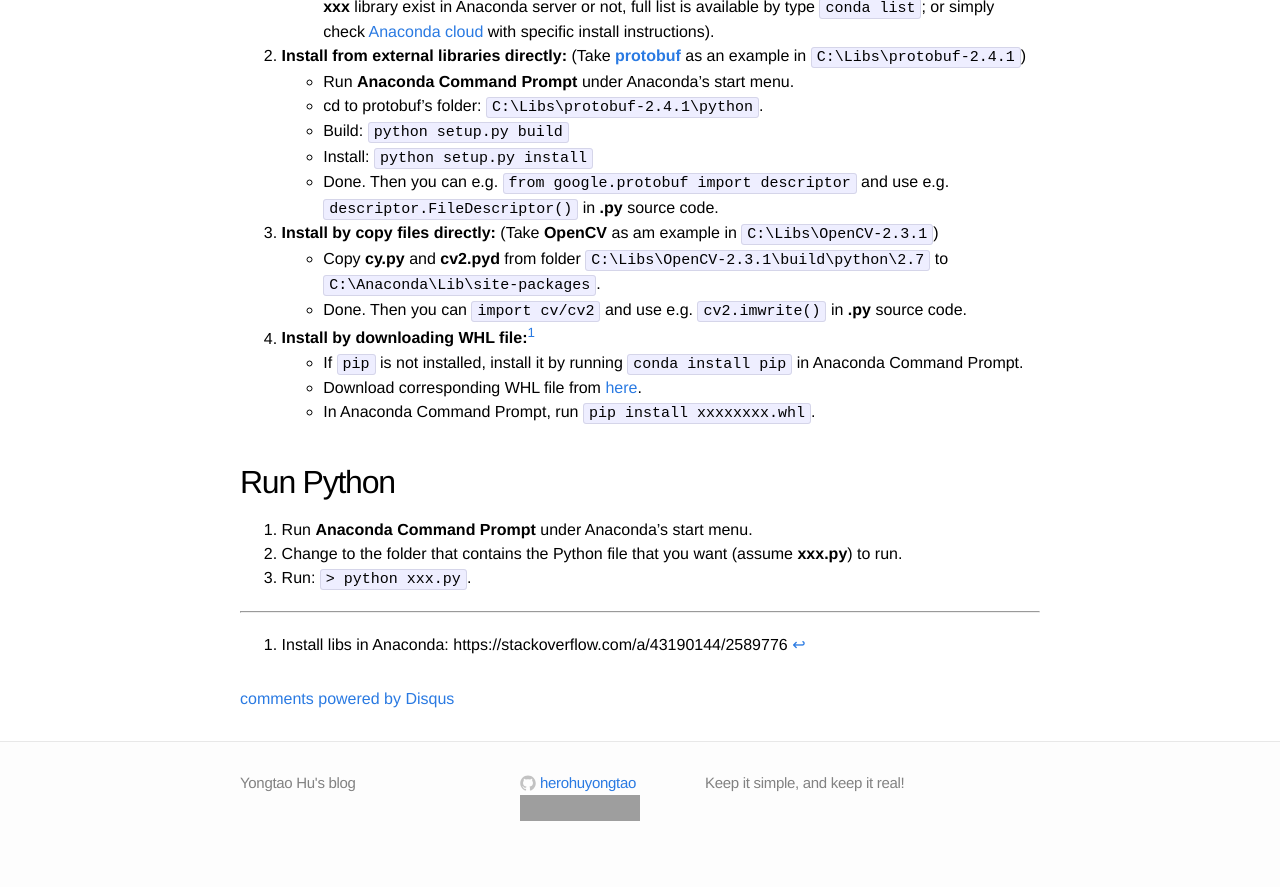
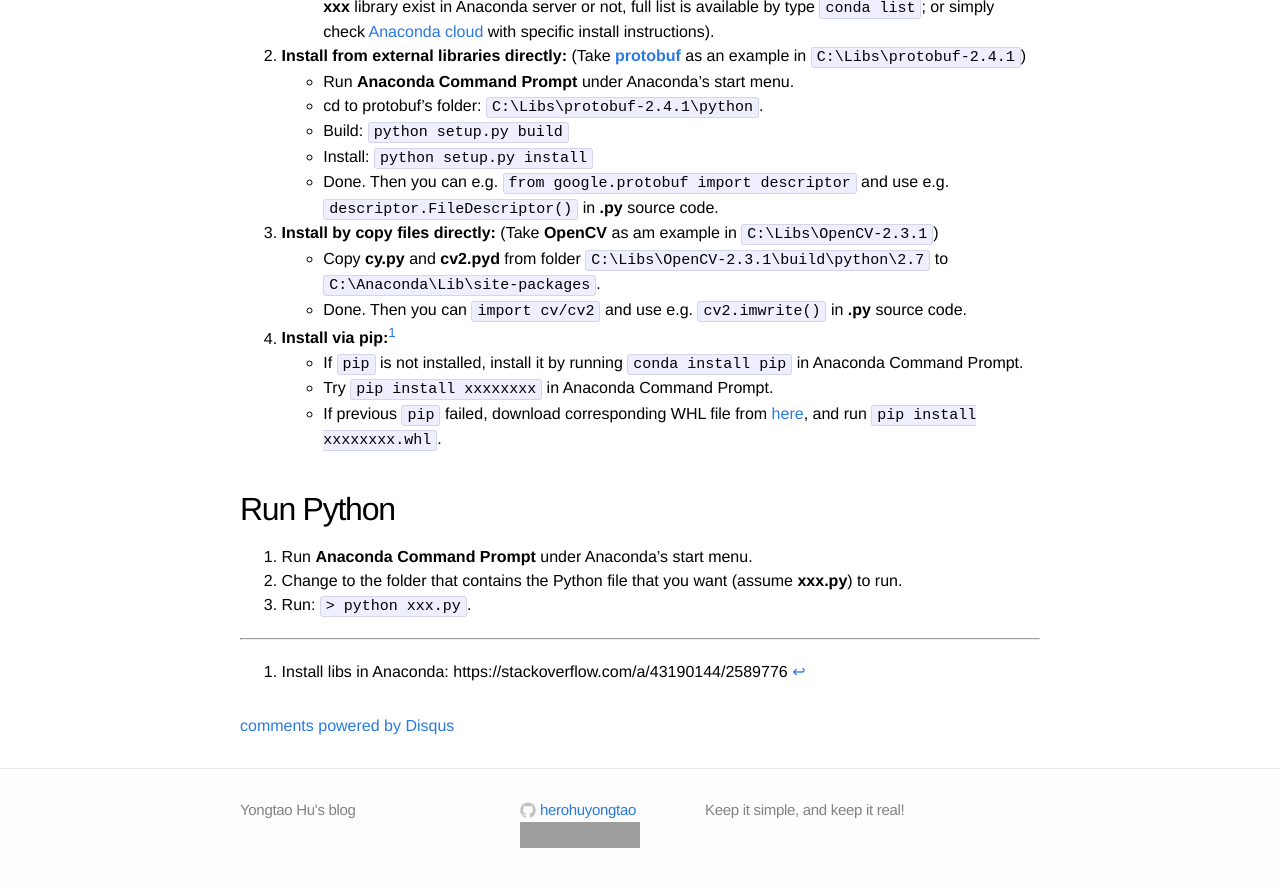
Before and after one commit to blog-ythu/blog-ythu.github.io, a Jekyll site: the page built from _posts/2013-10-05-Python-in-Windows.md, in a window 1280 px wide and 900 px high, scrolled down 734 px. Shown: the top 887 px of the window. Built offline with Jekyll 4.4.1, drawn with Linux system fonts in a browser that asks for light colours; nearby versions of some CDN libraries; Markdown is read by kramdown in place of the engine named in the settings; comment, search, counter and statistics services are not loaded; grey boxes are pictures that could not be loaded.

Commit message:
update post: Running Python in Windows and install external libraries

```diff
--- a/_posts/2013-10-05-Python-in-Windows.md
+++ b/_posts/2013-10-05-Python-in-Windows.md
@@ -30,10 +30,10 @@ Several different ways
    - Copy **cy.py** and **cv2.pyd** from folder `C:\Libs\OpenCV-2.3.1\build\python\2.7` to `C:\Anaconda\Lib\site-packages`.
    - Done. Then you can `import cv/cv2` and use e.g. `cv2.imwrite()` in **.py** source code.
 
-4. **Install by downloading WHL file:**[^1]
+4. **Install via pip:**[^1]
     - If `pip` is not installed, install it by running `conda install pip` in Anaconda Command Prompt.
-    - Download corresponding WHL file from [here](https://www.lfd.uci.edu/~gohlke/pythonlibs).
-    - In Anaconda Command Prompt, run `pip install xxxxxxxx.whl`.
+    - Try `pip install xxxxxxxx` in Anaconda Command Prompt.
+    - If previous `pip` failed, download corresponding WHL file from [here](https://www.lfd.uci.edu/~gohlke/pythonlibs), and run `pip install xxxxxxxx.whl`.
 
 ## Run Python
 1. Run **Anaconda Command Prompt** under Anaconda's start menu.
```
